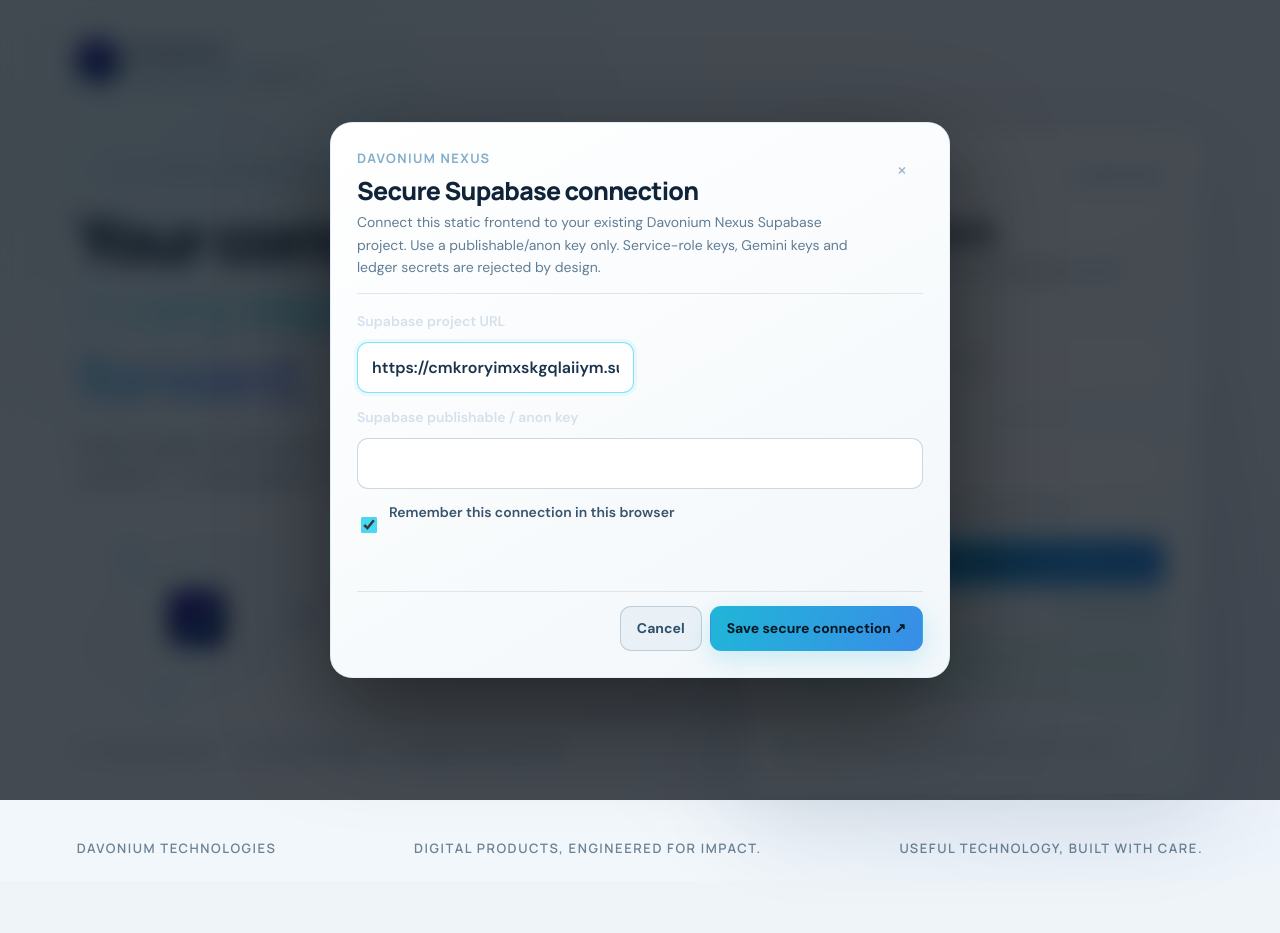
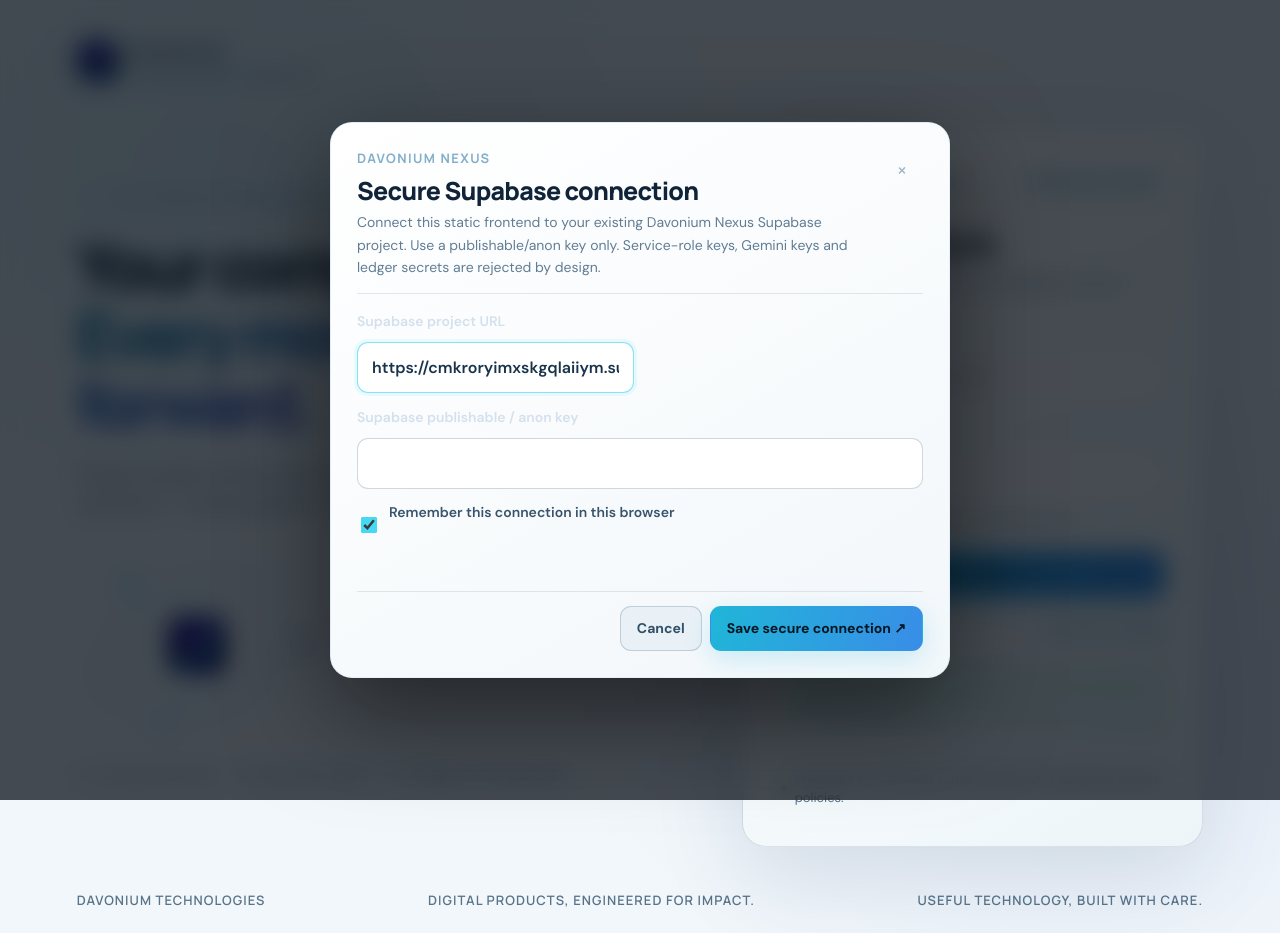
Before and after one commit to DavoniumTech/nexus, a plain HTML site: page index.html in a window 1280 px wide. Before the commit the page ends 881 px from the top, so only its background shows below. Drawn offline with nearby package versions, Linux system fonts and the light colour scheme.

Commit message:
Improve light-theme headline contrast and sign-in readability

```diff
--- a/styles.css
+++ b/styles.css
@@ -424,3 +424,20 @@ body{font-size:16px;line-height:1.6;letter-spacing:0}
   font-variant-numeric:tabular-nums;
 }
 .metric-history-range span:last-child{text-align:right}
+
+
+/* Final sign-in typography and light-gradient contrast */
+.secure-mark{font-size:12px;line-height:1.35;padding:7px 9px}
+.auth-links .link-button{font-size:13px;min-height:34px}
+.auth-foot{font-size:13px;line-height:1.5}
+.auth-card .field-note{font-size:13px;line-height:1.5}
+.auth-proof span{font-size:13px;line-height:1.4}
+.auth-bottom span{font-size:13px;letter-spacing:.08em}
+.light-theme .auth-story h1 span{
+  background:linear-gradient(92deg,#147b9c 0%,#2868bf 52%,#465ac0 100%);
+  -webkit-background-clip:text;
+  background-clip:text;
+  color:transparent;
+}
+.light-theme .auth-foot{color:#58738a}
+.light-theme .auth-bottom{color:#58738a}
```
